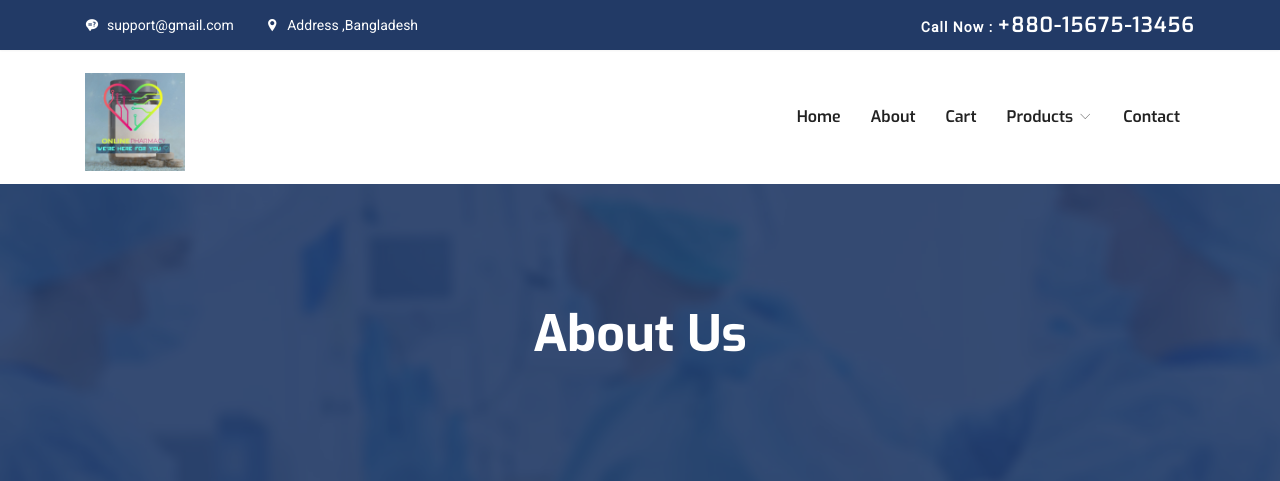
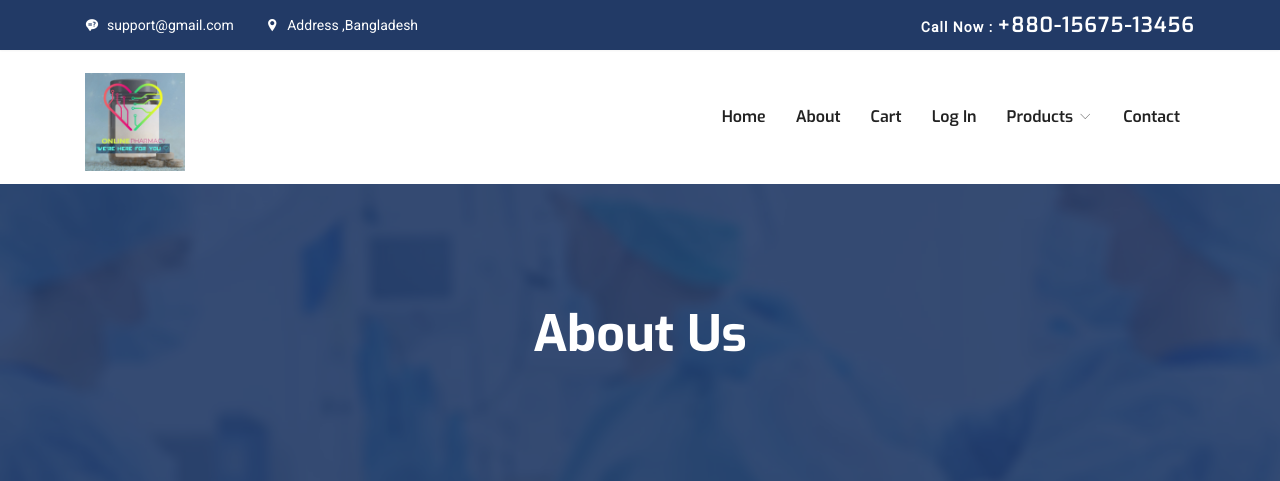
Before and after one commit to ThirstyGit/pharmacy_system_aria_asuna, a Django app: page /about/ in a window 1280 px wide. Shown: the top 481 px of the page. Run offline with Django 3.2, Linux system fonts and the light colour scheme; some libraries are stand-ins or nearby versions.

Commit message:
Added a place for login

```diff
--- a/pharmacy_system/home/templates/home/base.html
+++ b/pharmacy_system/home/templates/home/base.html
@@ -57,6 +57,12 @@
                         </li>
                         <li class="nav-item"><a class="nav-link" href="{% url 'about' %}">About</a></li>
                         <li class="nav-item"><a class="nav-link" href="{% url 'cart' %}">Cart</a></li>
+                        {% if user.is_authenticated %}
+                          <li class="nav-item"><a class="nav-link" href="{% url 'logout' %}">Log Out</a></li>
+                        {% else %}
+                          <li class="nav-item"><a class="nav-link" href="{% url 'login' %}">Log In</a></li>
+                        {% endif %}
+
 
 
                         <li class="nav-item dropdown">
```
Also changed, not shown: pharmacy_system/db.sqlite3.
